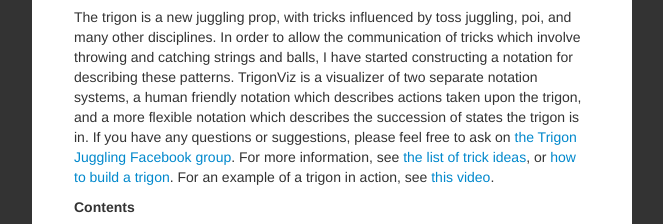
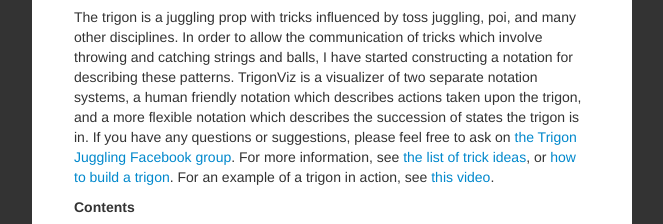
Before and after one commit to tdresser/TrigonViz, a plain HTML site: page index.html in a window 1280 px wide. Shown: the part 238-462 px from the top of the page, without its empty margins (308-971 px from the left). Drawn offline with nearby package versions, Linux system fonts and the light colour scheme.

Commit message:
Don't claim the trigon is a new prop

```diff
--- a/index.html
+++ b/index.html
@@ -29,7 +29,7 @@
       </header>
       <div class="content">
 	<h2 id="introduction">Introduction</h2>
-	<p> The trigon is a new juggling prop, with tricks influenced by toss juggling, poi, and many other disciplines. In order to allow the communication of tricks which involve throwing and catching strings and balls, I have started constructing a notation for describing these patterns. TrigonViz is a visualizer of two separate notation systems, a human friendly notation which describes actions taken upon the trigon, and a more flexible notation which describes the succession of states the trigon is in. If you have any questions or suggestions, please feel free to ask on <a href="http://www.facebook.com/groups/trigonjuggling/">the Trigon Juggling Facebook group</a>.
+	<p> The trigon is a juggling prop with tricks influenced by toss juggling, poi, and many other disciplines. In order to allow the communication of tricks which involve throwing and catching strings and balls, I have started constructing a notation for describing these patterns. TrigonViz is a visualizer of two separate notation systems, a human friendly notation which describes actions taken upon the trigon, and a more flexible notation which describes the succession of states the trigon is in. If you have any questions or suggestions, please feel free to ask on <a href="http://www.facebook.com/groups/trigonjuggling/">the Trigon Juggling Facebook group</a>.
 	  For more information, see <a href="patterns.html">the list of trick ideas</a>, or <a href="https://www.facebook.com/groups/trigonjuggling/doc/351060611692974/">how to build a trigon</a>.
 
 	  For an example of a trigon in action, see <a href="http://youtu.be/mjg3BS4RhSo"> this video</a>.
```
